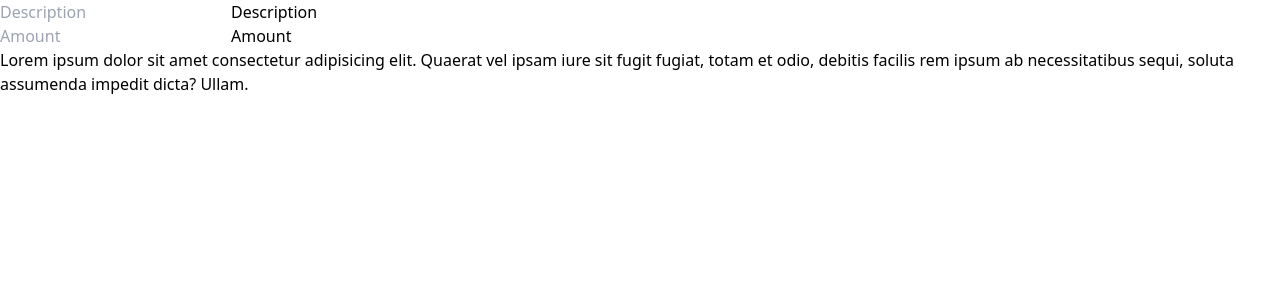
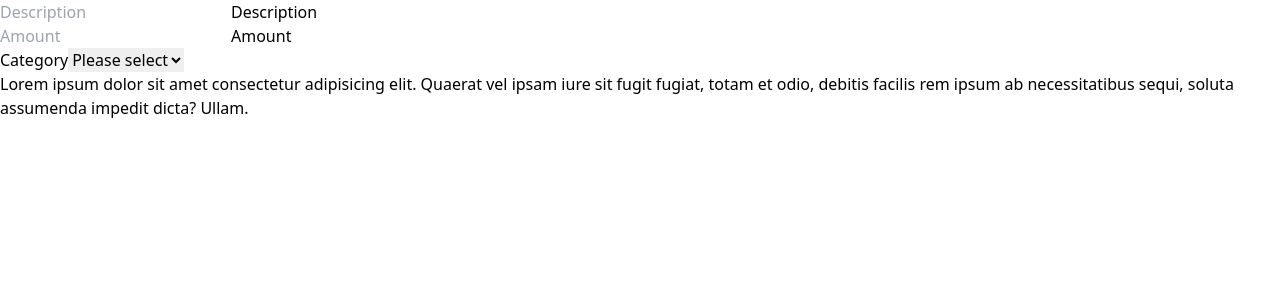
Before and after one commit to danielerat/expense-tracker, a React (Vite) app: page / in a window 1280 px wide. Shown: the top 300 px of the page. Built offline with nearby package versions, Linux system fonts and the light colour scheme.

Commit message:
Select Button Component

```diff
--- /dev/null
+++ b/src/components/shared/SelectInput.tsx
@@ -0,0 +1,24 @@
+const SelectInput = () => {
+  return (
+    <>
+      <div>
+        <label
+          htmlFor="HeadlineAct"
+          className="block text-sm font-bold text-gray-900">
+          Category
+        </label>
+
+        <select
+          name="HeadlineAct"
+          id="HeadlineAct"
+          className="mt-1.5 p-3 w-full rounded-lg border-gray-200 text-gray-700 sm:text-sm">
+          <option value="">Please select</option>
+          <option value="g">Grocey</option>
+          <option value="t">Transport</option>
+        </select>
+      </div>
+    </>
+  );
+};
+
+export default SelectInput;
--- a/src/pages/Home.tsx
+++ b/src/pages/Home.tsx
@@ -1,4 +1,5 @@
 import Input from "../components/shared/Input";
+import SelectInput from "../components/shared/SelectInput";
 
 const Home = () => {
   return (
@@ -8,6 +9,7 @@ const Home = () => {
           <div className="flex flex-col gap-10">
             <Input name="Description" type="text"></Input>
             <Input name="Amount" type="text"></Input>
+            <SelectInput></SelectInput>
           </div>
         </div>
         <div className="basis-1/2 p-5">
```
